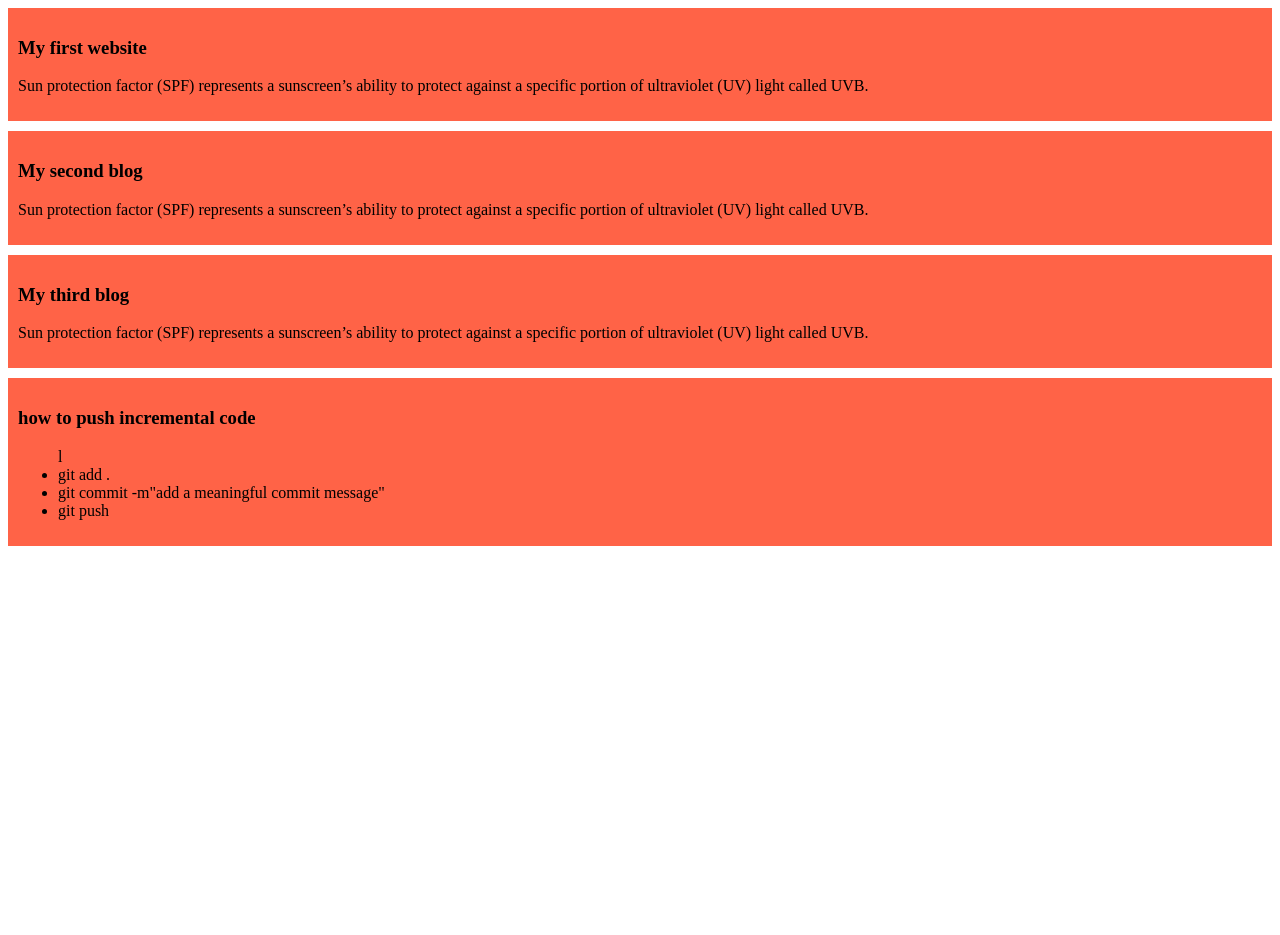
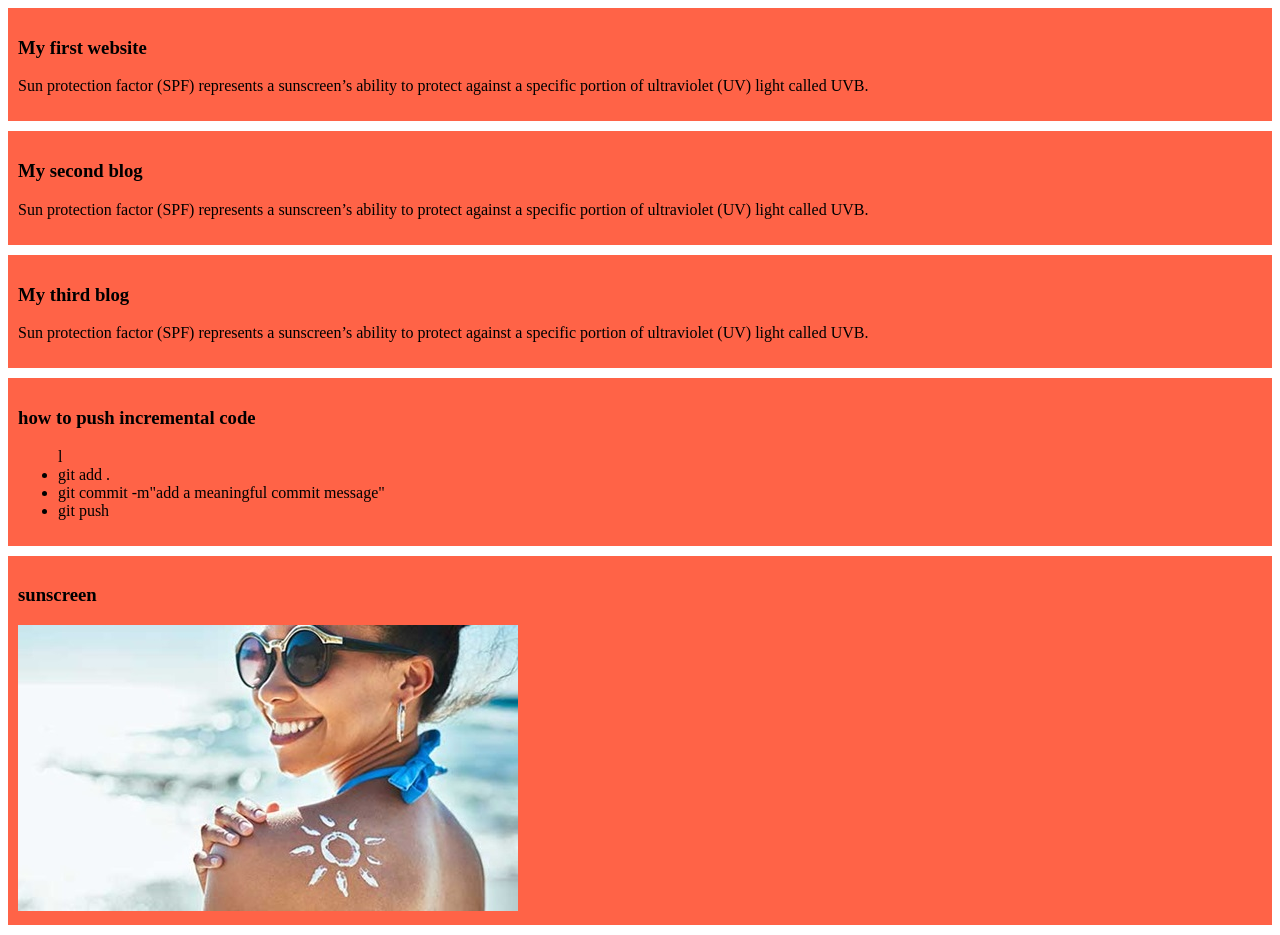
Before and after one commit to Fahima-fahi/my-simple-website, a plain HTML site: page index.html in a window 1280 px wide. Before the commit the page ends 800 px from the top, so only its background shows below. Drawn offline with Linux system fonts and the light colour scheme.

Commit message:
use sunscreen

```diff
--- a/index.html
+++ b/index.html
@@ -27,5 +27,9 @@
           <li>git push</li>
        </ul>
     </div>
+    <div>
+        <h3>sunscreen</h3>
+        <img src="images/sun lotion teaser.jpg" alt="">
+    </div>
 </body>
 </html>
```
Also changed, not shown: images/sun lotion teaser.jpg (added).
